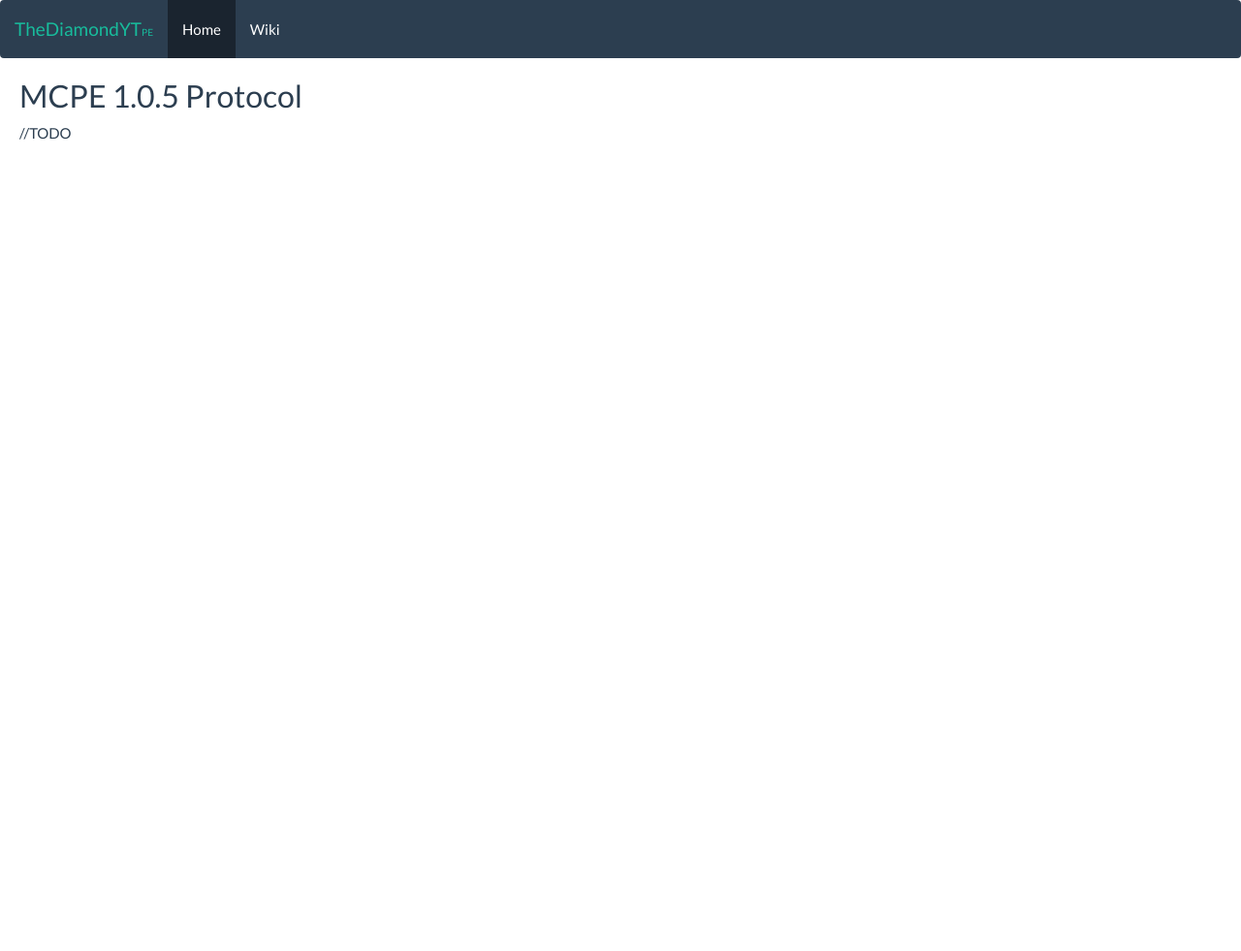
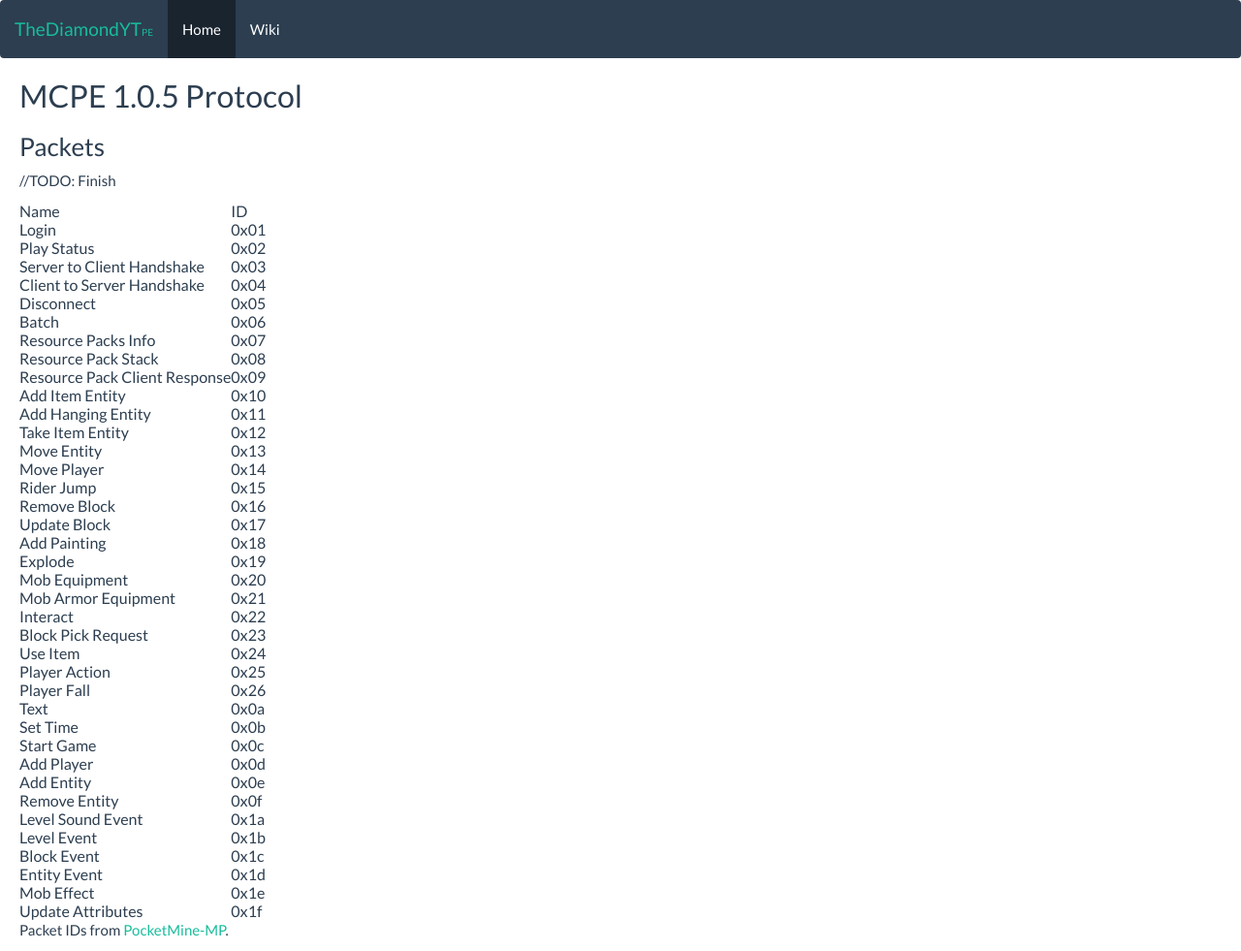
Before and after one commit to GNU-Droid/pe.thediamondyt.tk, a Jekyll site: the page built from _wiki/protocol/1.0.5/Info.md, in a window 1280 px wide. Shown: the whole page at 97% size. Built offline with Jekyll 4.4.1, drawn with Linux system fonts in a browser that asks for light colours; before the commit the page ends 900 px from its top, so only the background shows below that.

Commit message:
Add a few packet ids

```diff
--- a/_wiki/protocol/1.0.5/Info.md
+++ b/_wiki/protocol/1.0.5/Info.md
@@ -4,4 +4,49 @@ permalink: /wiki/protocol/1.0.5/
 ---
 ## MCPE 1.0.5 Protocol
 
-//TODO
+
+### Packets
+//TODO: Finish
+
+|Name|ID|
+|Login|0x01|
+|Play Status|0x02|
+|Server to Client Handshake|0x03|
+|Client to Server Handshake|0x04|
+|Disconnect|0x05|
+|Batch|0x06|
+|Resource Packs Info|0x07|
+|Resource Pack Stack|0x08|
+|Resource Pack Client Response|0x09|
+|Add Item Entity|0x10|
+|Add Hanging Entity|0x11|
+|Take Item Entity|0x12|
+|Move Entity|0x13|
+|Move Player|0x14|
+|Rider Jump|0x15|
+|Remove Block|0x16|
+|Update Block|0x17|
+|Add Painting|0x18|
+|Explode|0x19|
+|Mob Equipment|0x20|
+|Mob Armor Equipment|0x21|
+|Interact|0x22|
+|Block Pick Request|0x23|
+|Use Item|0x24|
+|Player Action|0x25|
+|Player Fall|0x26|
+|Text|0x0a|
+|Set Time|0x0b|
+|Start Game|0x0c|
+|Add Player|0x0d|
+|Add Entity|0x0e|
+|Remove Entity|0x0f|
+|Level Sound Event|0x1a|
+|Level Event|0x1b|
+|Block Event|0x1c|
+|Entity Event|0x1d|
+|Mob Effect|0x1e|
+|Update Attributes|0x1f|
+
+
+Packet IDs from [PocketMine-MP](https://github.com/pmmp/PocketMine-MP).
```
